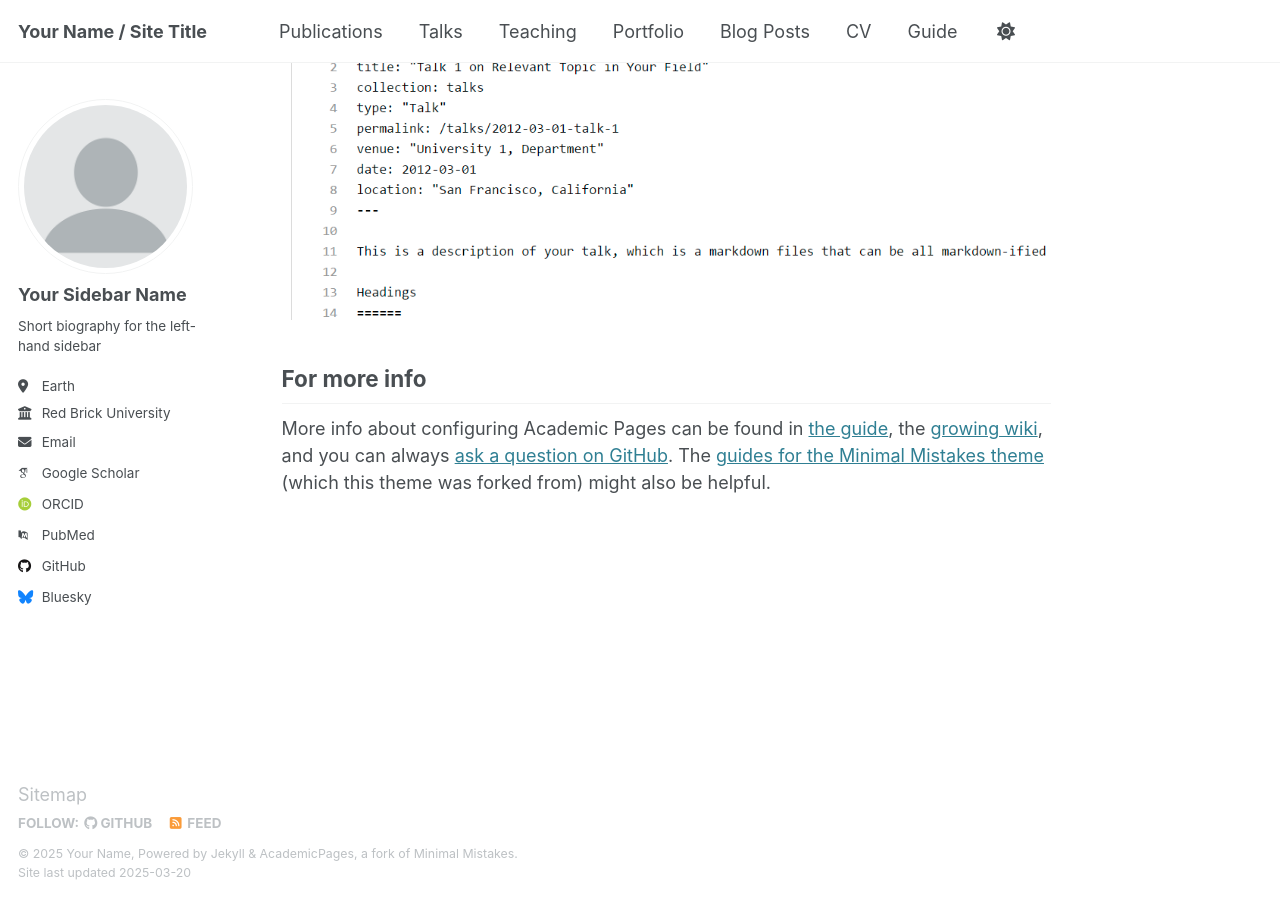
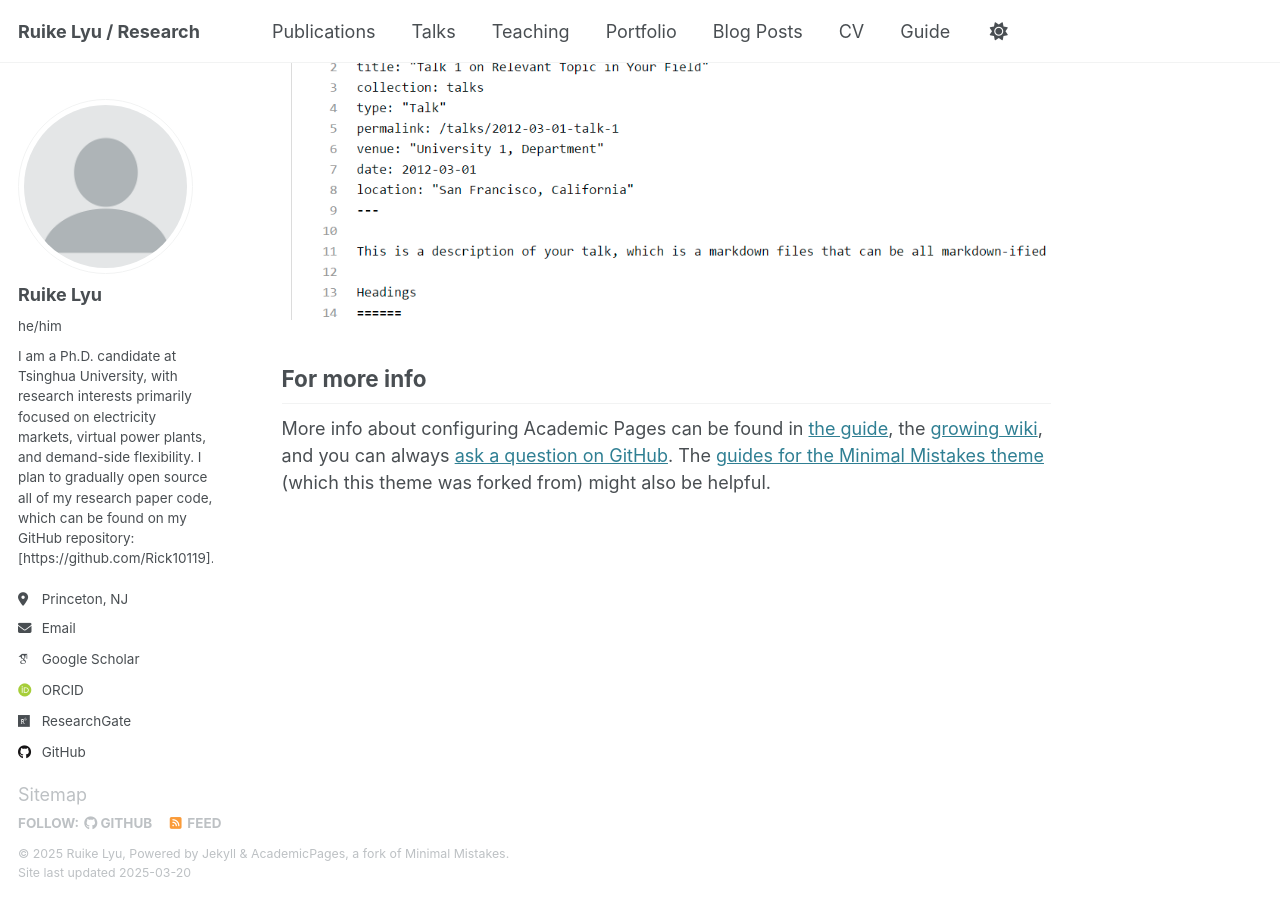
Before and after one commit to Rick10119/rick10119.github.io, a Jekyll site: the page built from _pages/about.md, in a window 1280 px wide and 900 px high, scrolled down 2635 px. Built offline with Jekyll 4.4.1, drawn with Linux system fonts in a browser that asks for light colours; some web fonts are replaced.

Commit message:
update config

```diff
--- a/_config.yml
+++ b/_config.yml
@@ -9,13 +9,13 @@
 # Basic Site Settings
 locale                   : "en-US"
 site_theme               : "default"
-title                    : "Your Name / Site Title"
+title                    : "Ruike Lyu / Research"
 title_separator          : "-"
-name                     : &name "Your Name"
-description              : &description "personal description"
-url                      : https://academicpages.github.io # the base hostname & protocol for your site e.g. "https://[your GitHub username].github.io"
+name                     : &name "Ruike Lyu"
+description              : &description "Ph.D. candidate at Tsinghua Univ. (EILab), visiting at Princeton Univ. (ZERO Lab)"
+url                      : https://rick10119.github.io # the base hostname & protocol for your site e.g. "https://[your GitHub username].github.io"
 baseurl                  : "" # the subpath of your site, e.g. "/blog"
-repository               : "academicpages/academicpages.github.io"
+repository               : "rick10119/rick10119.github.io"
 
 # Site Author - The following control what appear as part of the author content on the side bar.
 #               If a field is blank the icon and link will not appear, otherwise it will be shown.
@@ -23,34 +23,35 @@ repository               : "academicpages/academicpages.github.io"
 author:
   # Biographic information
   avatar           : "profile.png"
-  name             : "Your Sidebar Name"
-  pronouns         : # example: "she/her"
-  bio              : "Short biography for the left-hand sidebar"
-  location         : "Earth"
-  employer         : "Red Brick University"
-  uri              : # URL
-  email            : "none@example.org"
+  name             : "Ruike Lyu"
+  pronouns         : "he/him"
+  bio              : "I am a Ph.D. candidate at Tsinghua University, with research interests primarily focused on electricity markets, virtual power plants, and demand-side flexibility. I plan to gradually open source all of my research paper code, which can be found on my GitHub repository: [https://github.com/Rick10119]."
+  location         : "Princeton, NJ"
+  # employer         : "Tsinghua Univ."
+  # uri              : # URL
+  email            : "rl8728@princeton.edu"
 
   # Academic websites
-  arxiv            : # URL - Update with the correct link to your profile
-  googlescholar    : "https://scholar.google.com/citations?user=PS_CX0AAAAAJ"
-  impactstory      : # URL
-  orcid            : "http://orcid.org/yourorcidurl"
-  semantic         : # URL
-  pubmed           : "https://www.ncbi.nlm.nih.gov/pubmed/?term=john+snow"
-  researchgate     : # URL
-  scopus           : # URL
+  # arxiv            : # URL - Update with the correct link to your profile
+  googlescholar    : "https://scholar.google.com/citations?user=TPyjGZYAAAAJ&hl=en&oi=ao"
+  # impactstory      : # URL
+  orcid            : "http://orcid.org/0000-0003-3749-1117"
+  # semantic         : # URL
+  # pubmed           : "https://www.ncbi.nlm.nih.gov/pubmed/?term=john+snow"
+  researchgate     : "https://www.researchgate.net/profile/Ruike_Lyu"
+  # scopus           : # URL
+  linkedin         : "https://www.linkedin.com/in/ruike-lyu-03b323334/"
 
   # Repositories and software development
   bitbucket        : # Username - Update with your username on the site
   codepen          : # Username
   dribbble         : # Username
-  github           : "academicpages"
+  github           : "Rick10119"
   kaggle           : # Username
   stackoverflow    : # User number or user number and name (i.e., use "1" or "1/jeff-atwood")
 
   # Social media
-  bluesky          : "bsky.app" # Replace this with you Bluesky username
+  # bluesky          : "bsky.app" # Replace this with you Bluesky username
   facebook         : # Username
   flickr           : # Username
   foursquare       : # Username
```
